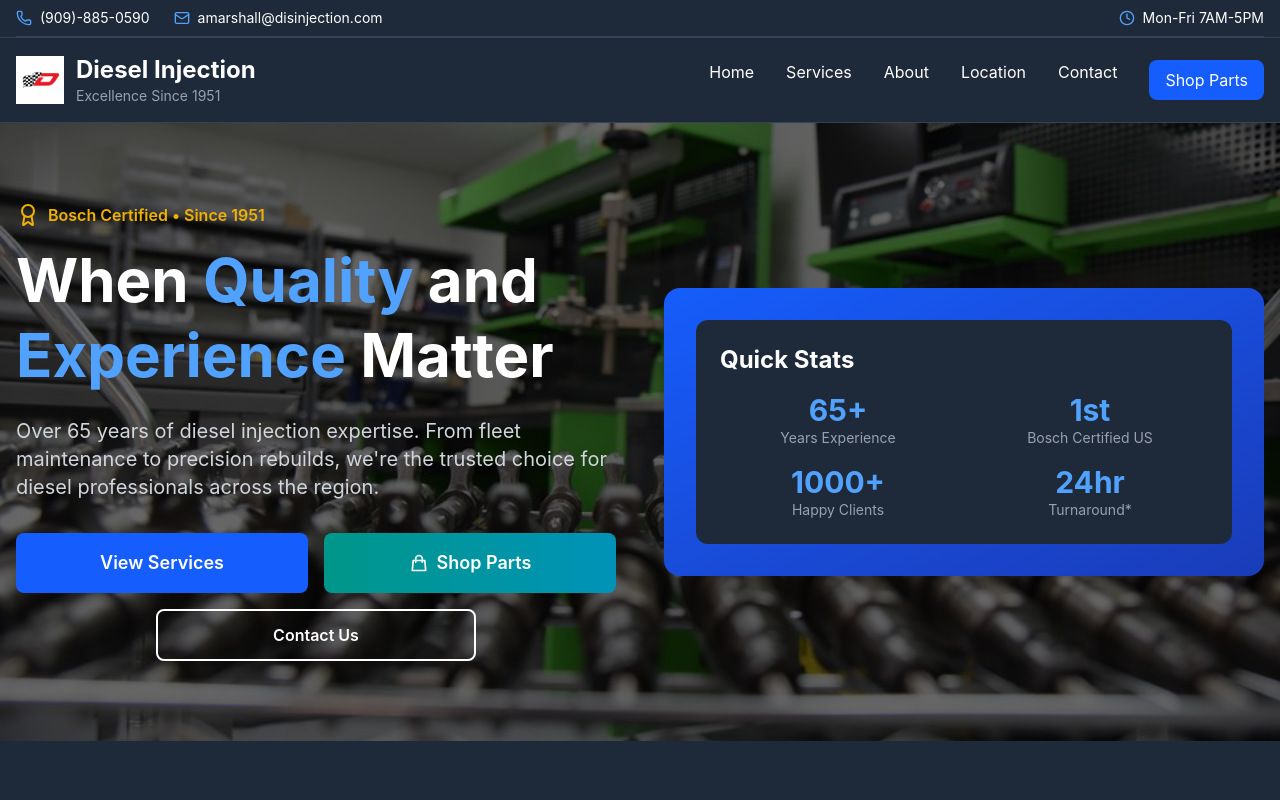
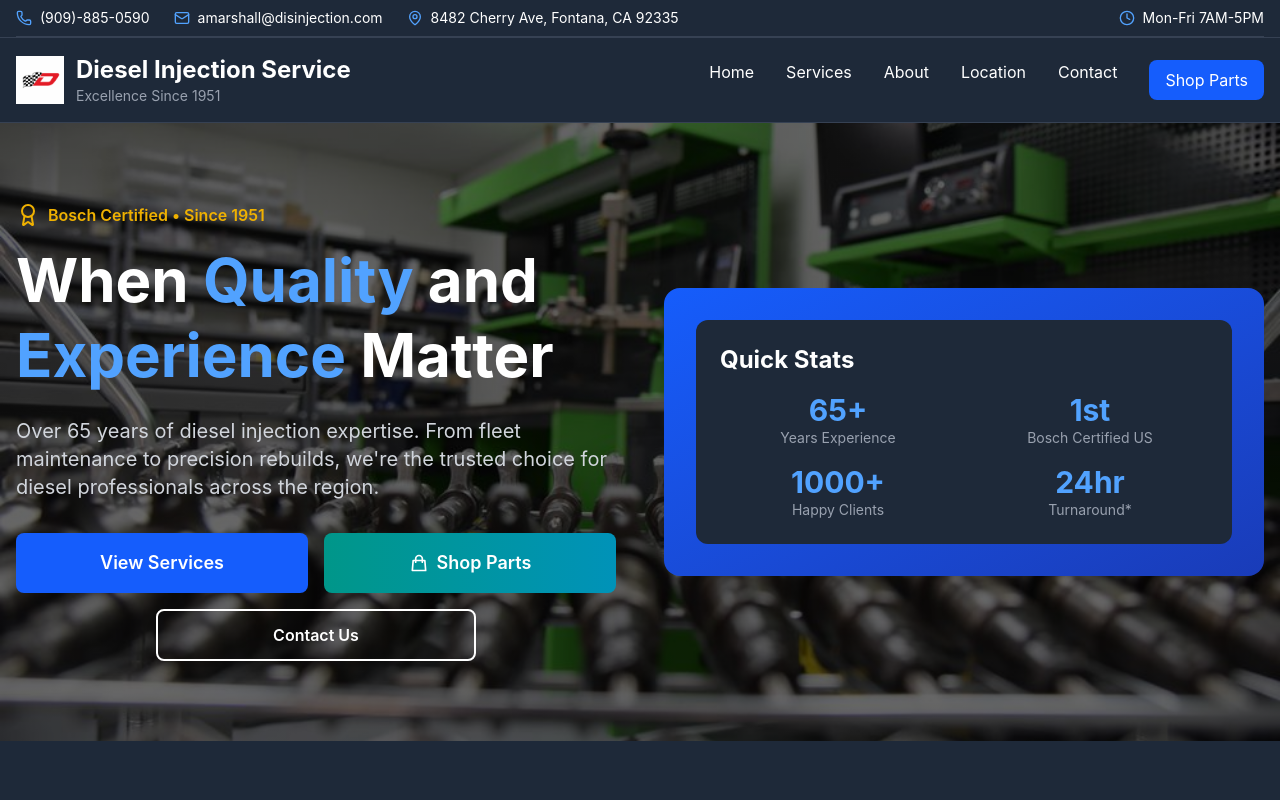
Before and after one commit to diesel-injection-service/diesel-injection-service, a React (Vite) app: page / in a window 1280 px wide. Shown: the top 800 px of the page. Built offline with nearby package versions, Linux system fonts and the light colour scheme.

Commit message:
Initial Project Setup

```diff
--- a/src/components/Header.jsx
+++ b/src/components/Header.jsx
@@ -1,5 +1,5 @@
 import React, { useState } from 'react';
-import { Phone, Mail, Clock, Menu, X } from 'lucide-react';
+import { Phone, Mail, Clock, Menu, X, MapPin } from 'lucide-react';
 
 const Header = () => {
     const [isMenuOpen, setIsMenuOpen] = useState(false);
@@ -21,6 +21,11 @@
                             <div className="flex items-center space-x-2">
                                 <Mail className="w-4 h-4 text-blue-400" />
                                 <span>amarshall@disinjection.com</span>
+                            </div>
+                            {/* Address Container */}
+                            <div className="flex items-center space-x-2">
+                                <MapPin className="w-4 h-4 text-blue-400" />
+                                <span>8482 Cherry Ave, Fontana, CA 92335</span>
                             </div>
                         </div>
 
@@ -49,7 +54,7 @@
                             </div>
                             {/* Logo Text */}
                             <div>
-                                <h1 className="text-2xl font-bold">Diesel Injection</h1>
+                                <h1 className="text-2xl font-bold">Diesel Injection Service</h1>
                                 <p className="text-sm text-gray-400">Excellence Since 1951</p>
                             </div>
                         </a>
```
